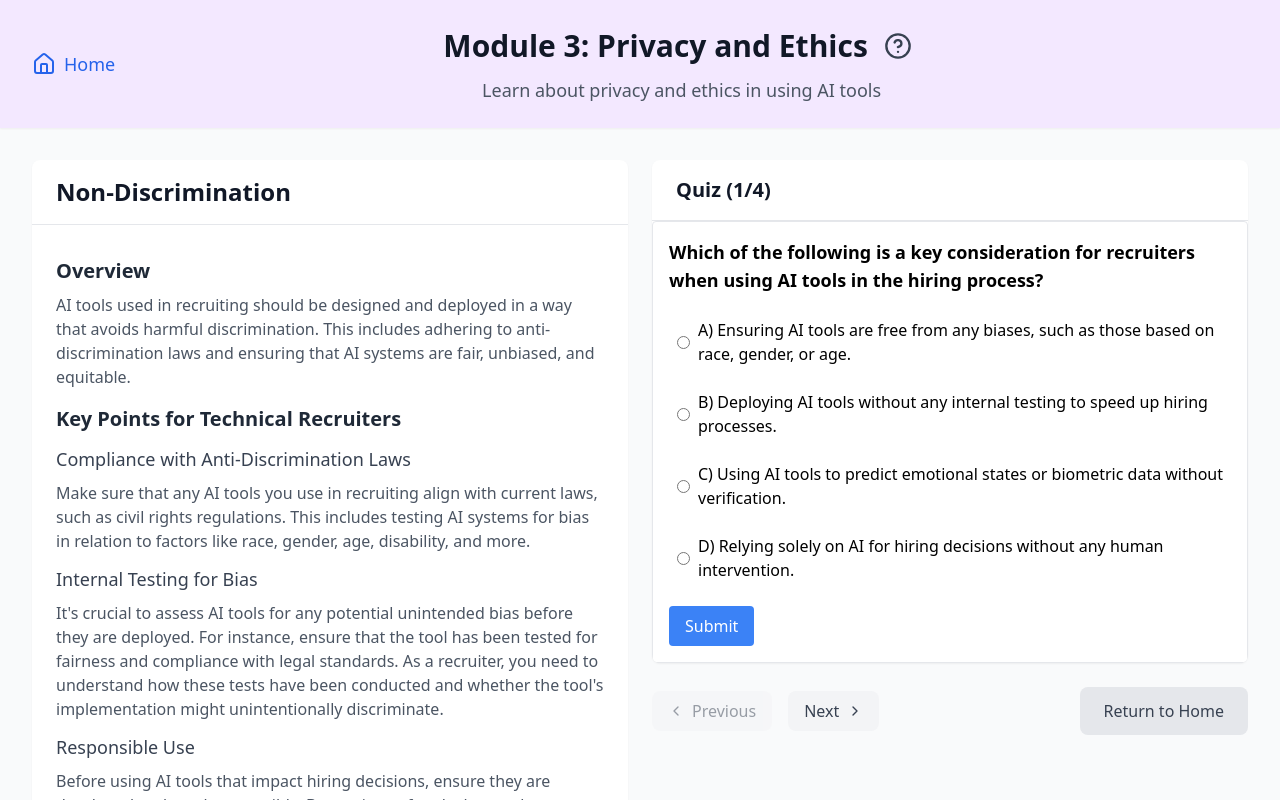
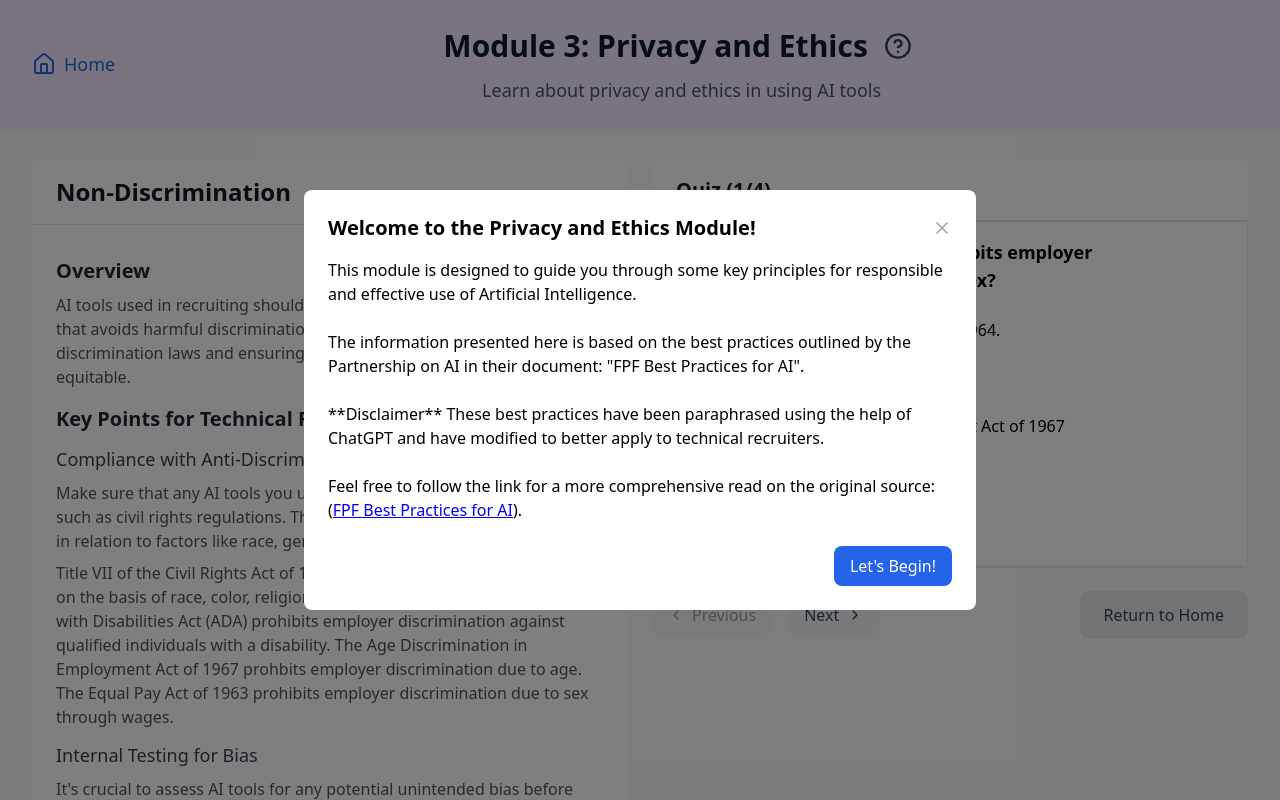
Before and after one commit to skapoor68/lmc3403-final-project, a React (Create React App) app: page /privacy-ethics in a window 1280 px wide. Shown: the top 800 px of the page. Built offline with nearby package versions, Linux system fonts and the light colour scheme.

Commit message:
improved content

```diff
--- a/src/components/PrivacyEthicsTraining.js
+++ b/src/components/PrivacyEthicsTraining.js
@@ -1,6 +1,5 @@
 import React, { useState } from 'react';
 import { ChevronLeft, ChevronRight, HelpCircle, X, Home } from 'lucide-react';
-import PDFViewer from './PDFViewer';
 import ResultsReview from './ResultsReview';
 import Quiz from './Quiz';
 import { useNavigate, useLocation } from 'react-router-dom';
@@ -10,7 +9,8 @@ const PrivacyEthicsTraining = () => {
   const location = useLocation(); // To get the current page URL
   const [currentIndex, setCurrentIndex] = useState(0);
   const [isComplete, setIsComplete] = useState(false);
-  const [showHelpDialog, setShowHelpDialog] = useState(false);
+ const [showHelpDialog, setShowHelpDialog] = useState(false);
+    const [showInitialDialog, setShowInitialDialog] = useState(true);
 
   // Convert jobDescriptions to an array with numeric IDs
   const jobDescriptions = [
@@ -27,6 +27,8 @@ AI tools used in recruiting should be designed and deployed in a way that avoids
 ### Compliance with Anti-Discrimination Laws
 Make sure that any AI tools you use in recruiting align with current laws, such as civil rights regulations. This includes testing AI systems for bias in relation to factors like race, gender, age, disability, and more.
 
+Title VII of the Civil Rights Act of 1964 prohibits employer discrimination on the basis of  race, color, religion, national origin, or sex. The American with Disabilities Act (ADA) prohibits employer discrimination against qualified individuals with a disability. The Age Discrimination in Employment Act of 1967 prohbits employer discrimination due to age. The Equal Pay Act of 1963 prohibits employer discrimination due to sex through wages.
+
 ### Internal Testing for Bias
 It's crucial to assess AI tools for any potential unintended bias before they are deployed. For instance, ensure that the tool has been tested for fairness and compliance with legal standards. As a recruiter, you need to understand how these tests have been conducted and whether the tool's implementation might unintentionally discriminate.
 
@@ -39,32 +41,6 @@ Stay informed about future laws and regulations regarding AI in recruitment. Cre
     },
     {
       id: 1,
-      title: "Data Security",
-      description: `
-
-## Overview
-Protecting personal data, both when at rest and in transit, is essential for maintaining confidentiality and integrity, especially in AI tools that have consequential impacts. Developers and deployers must ensure that personal data is handled consistently with individuals' choices, legal obligations, and privacy policies.
-
-## Best Practices
-
-### Comprehensive Privacy Programs
-Developers and deployers should implement robust privacy and security programs to protect personal data. These programs must include administrative, technical, and physical safeguards designed to mitigate risks like unauthorized access or breaches.
-
-### Data Security
-Implement security practices that safeguard personal data and confidential information, including encryption, secure storage, and access control measures. Security tools should address both current and potential future threats. Developers should offer guidance on the appropriate and inappropriate use of their tools to ensure data security.
-
-### Privacy Protections
-Personal data used by AI tools must comply with legal obligations, privacy policies, and the Fair Information Practice Principles. AI tools should not inadvertently expose personal data, and developers and deployers must ensure that data is handled in a manner that is consistent with the individual's choices and applicable laws.
-
-### Transparency with Personal Data Usage
-Developers should provide deployers with the means to understand how personal data is being used. They must also ensure compliance with privacy laws when handling personal data obtained from deployers.
-
-### Data Minimization and Confidentiality
-Data practices should emphasize minimization of personal data use and ensure that sensitive data is only used when absolutely necessary and in accordance with privacy protections.
-      `
-    },
-    {
-      id: 2,
       title: "Transparency",
       description: `
 
@@ -74,7 +50,7 @@ Transparency in AI is crucial to ensuring that individuals understand when and h
 ## Key Concepts
 
 ### Purpose and Impact
-As a technical recruiter, it's important to understand that transparency applies not only to the functionality of AI tools but also to the data used, the decision-making process, and the potential impact on individuals.
+As a technical recruiter, it's important to understand that transparency applies not only to the functionality of AI tools but also to the data used, the decision-making process, and the potential impact on individuals. You should be transparent to both you employers and those you seek to employ on your use of AI.
 
 ### Communication
 Ensuring clear communication about how AI tools are used, their intended purpose, and the possible risks helps build a more ethical and accountable AI ecosystem.
@@ -82,15 +58,13 @@ Ensuring clear communication about how AI tools are used, their intended purpose
 ## Best Practices
 
 ### Comprehensive Disclosure
-- Ensure both developers and deployers disclose when AI tools are used, how they work, and the impact on individuals
-- Provide disclosures on the tool's purpose, training, and known efficacy limits
-- Disclose any risks or potential biases and give individuals the option to seek alternatives or accommodations
+- Disclose any risks or potential biases and give applicants or employers the option to seek alternatives or accommodations
 - Ensure transparency disclosures are understandable, accessible, and non-technical
 - Regularly update disclosures to reflect changes in AI tool usage, capabilities, or regulations
       `
     },
     {
-      id: 3,
+      id: 2,
       title: "Human Oversight",
       description: `
 
@@ -99,9 +73,6 @@ AI tools that significantly impact individuals should be designed and implemente
 
 ## Best Practices
 
-### Human in the Loop
-Developers should build AI tools that facilitate human oversight, enabling recruiters to make informed decisions, especially when the stakes are high, like hiring or promotions. The AI should assist decision-making, not automate it entirely, allowing human judgment to guide final outcomes.
-
 ### Human Involvement in Deployment
 As recruiters deploying AI tools, you should ensure that human oversight is maintained throughout the process. This is critical for preventing unfair or biased outcomes. Humans must remain accountable for decisions made with AI tools, ensuring compliance with ethical standards and legal requirements.
 
@@ -109,9 +80,9 @@ As recruiters deploying AI tools, you should ensure that human oversight is main
 The level and type of human oversight required will depend on factors like the specific use case of the AI tool, the impact on individuals, and the stage of deployment. Oversight mechanisms should be flexible and scalable to suit different roles and scenarios.
 
 ### Clarifying Roles and Responsibilities
-Developers and recruiters have distinct but complementary roles:
+Developers of these AI tools and recruiters have distinct but complementary roles:
 - Developers create tools that allow for meaningful human intervention in decision-making
-- Recruiters implement these tools in alignment with ethical standards
+- Recruiters must implement these tools in alignment with ethical standards
 - Human oversight must be present when making critical decisions about candidates
       `
     },
@@ -124,28 +95,17 @@ Developers and recruiters have distinct but complementary roles:
   const candidates = [
     {
       id: 1,
-          question: "Which of the following is a key consideration for recruiters when using AI tools in the hiring process?",
+          question: "Which of the following laws prohibits employer discrinimination on the basis of sex?",
           choices: [
-            "A) Ensuring AI tools are free from any biases, such as those based on race, gender, or age.",
-            "B) Deploying AI tools without any internal testing to speed up hiring processes.",
-            "C) Using AI tools to predict emotional states or biometric data without verification.",
-            "D) Relying solely on AI for hiring decisions without any human intervention."
+            "A) Title VII of the Civil Rights Act of 1964.",
+            "B) Equal Pay Act of 1963.",
+            "C) Age Discrimination in Employment Act of 1967",
+            "D) A and B"
           ],
-          correctAnswer: "A) Ensuring AI tools are free from any biases, such as those based on race, gender, or age."
+          correctAnswer: "D) A and B"
     },
     {
       id: 2,
-        question: "What is the primary goal of implementing comprehensive privacy and security programs for AI tools?",
-        choices: [
-            "A) To increase the speed of data processing.",
-            "B) To protect personal data from unauthorized access, breaches, and misuse.",
-            "C) To analyze and store all personal data indefinitely for future use.",
-            "D) To ensure AI tools can access all personal data without restrictions."
-          ],
-          correctAnswer: "B) To protect personal data from unauthorized access, breaches, and misuse."
-    },
-    {
-      id: 3,
         question: "Which of the following is a best practice for ensuring transparency in AI tools?",
         choices: [
             "A) Disclosing only the tool’s functionality, without discussing risks or limitations.",
@@ -156,7 +116,7 @@ Developers and recruiters have distinct but complementary roles:
         correctAnswer: "B) Providing clear disclosures about the tool’s training, purpose, and potential biases."
     },
     {
-      id: 4,
+      id: 3,
         question: "Why is human oversight critical in the use of AI tools in recruitment?",
         choices: [
             "A) To ensure that AI can make all decisions without human intervention.",
@@ -202,8 +162,38 @@ Developers and recruiters have distinct but complementary roles:
     return <ResultsReview userDecisions={[]} />;
   }
 
-  return (
-    <div className="min-h-screen bg-gray-50">
+    return (
+
+        <div className="min-h-screen bg-gray-50">
+            {showInitialDialog && (
+        <div className="fixed inset-0 bg-black bg-opacity-50 flex items-center justify-center p-4 z-50">
+          <div className="bg-white rounded-lg max-w-2xl w-full p-6">
+            <div className="flex justify-between items-center mb-4">
+              <h3 className="text-xl font-semibold">Welcome to the Privacy and Ethics Module!</h3>
+              <button
+                onClick={() => setShowInitialDialog(false)}
+                className="text-gray-400 hover:text-gray-500"
+              >
+                <X className="h-5 w-5" />
+              </button>
+            </div>
+            <p>
+            This module is designed to guide you through some key principles for responsible and effective use of Artificial Intelligence.<br /><br />
+            The information presented here is based on the best practices outlined by the Partnership on AI in their document: "FPF Best Practices for AI".<br /><br />
+            **Disclaimer** These best practices have been paraphrased using the help of ChatGPT and have modified to better apply to technical recruiters.<br /><br />
+            Feel free to follow the link for a more comprehensive read on the original source: (<a href="https://fpf.org/wp-content/uploads/2024/02/FPF-Best-Practices-for-AI-and-WA-Tech-FINAL-with-date.pdf" target="_blank" rel="noopener noreferrer" style={{ color: 'blue', textDecoration: 'underline' }}>FPF Best Practices for AI</a>).
+            </p>
+            <div className="mt-6 flex justify-end">
+              <button
+                onClick={() => setShowInitialDialog(false)}
+                className="px-4 py-2 bg-blue-600 text-white rounded-lg hover:bg-blue-700"
+              >
+                Let's Begin!
+              </button>
+            </div>
+          </div>
+        </div>
+      )}
       <header className="bg-purple-100 shadow-sm">
             <div className="mx-auto px-4 py-6 sm:px-6 lg:px-8 flex items-center justify-between">
                 {/* Left Section */}
```
